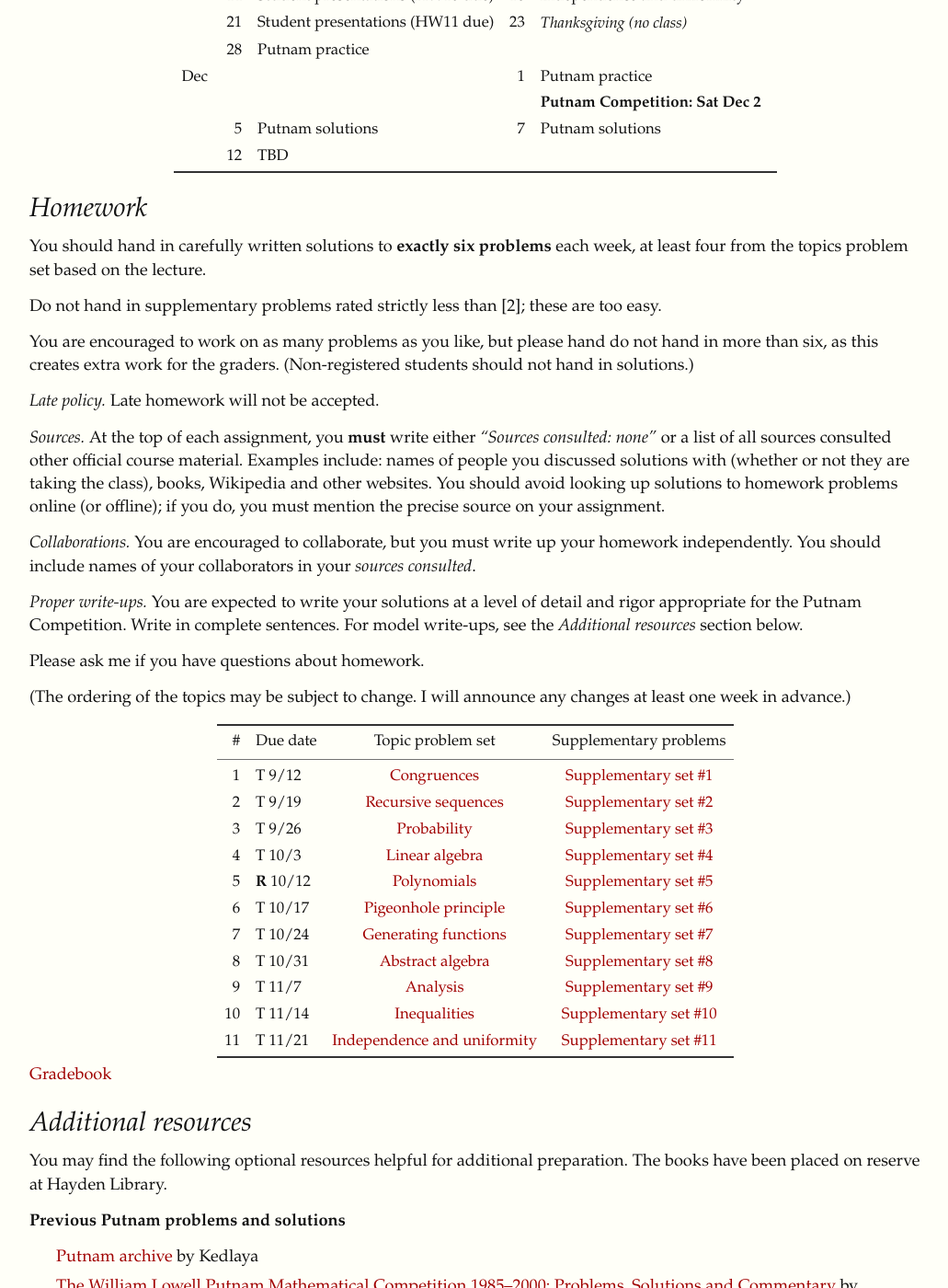
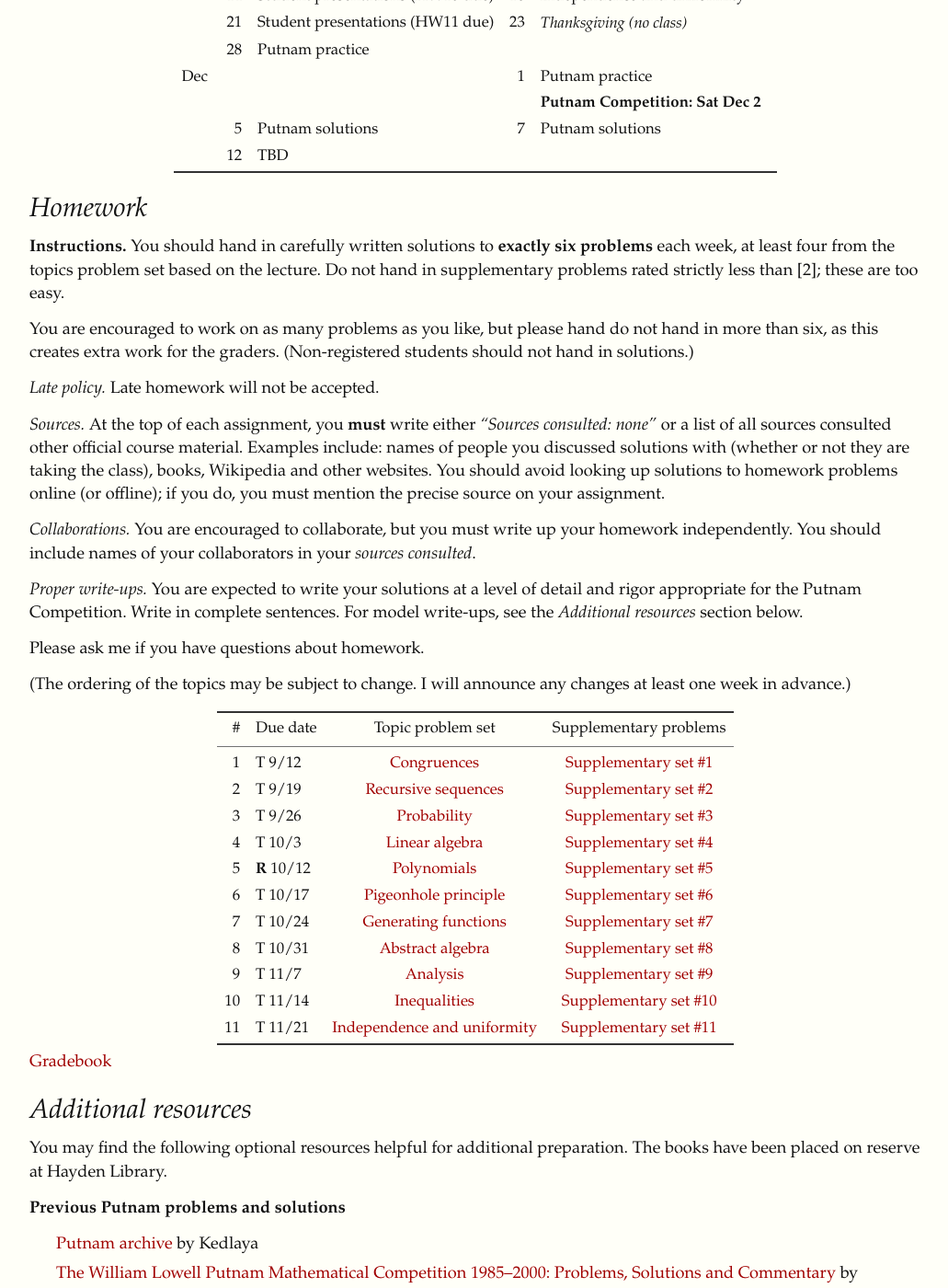
Before and after one commit to yufeizhao/yufeizhao.github.io, a Jekyll site: the page built from a34/index.md, in a window 1280 px wide and 1400 px high, scrolled down 1141 px. Shown: the whole window at 92% size, without its empty margins (123-1154 px from the left). Built offline with Jekyll 4.4.1, drawn with Linux system fonts in a browser that asks for light colours; nearby versions of some CDN libraries; some of the changed text lies outside the part shown.

Commit message:
courses homepages

```diff
--- a/a34/index.md
+++ b/a34/index.md
@@ -51,9 +51,9 @@ MIT students who are not officially enrolled are welcome to participate, but sho
 
 
 ## Homework
-You should hand in carefully written solutions to **exactly six problems** each week, at least four from the topics problem set based on the lecture.
 
-Do not hand in supplementary problems rated strictly less than [2]; these are too easy.
+
+**Instructions.** You should hand in carefully written solutions to **exactly six problems** each week, at least four from the topics problem set based on the lecture. Do not hand in supplementary problems rated strictly less than [2]; these are too easy.
 
 You are encouraged to work on as many problems as you like, but please hand do not hand in more than six, as this creates extra work for the graders. (Non-registered students should not hand in solutions.)
 
@@ -97,5 +97,5 @@ You may find the following optional resources helpful for additional preparation
 
 **Additional books helpful for preparation**
 
-- [Problem-solving through problems](https://www.amazon.com/Problem-Solving-Through-Problems-Problem-Mathematics/dp/0387961712/) by Larson
-- [Putnam and beyond](https://www.amazon.com/Putnam-Beyond-Razvan-Gelca/dp/0387257659/) by Gelca and Andreescu
+- [Problem-Solving Through Problems](https://www.amazon.com/Problem-Solving-Through-Problems-Problem-Mathematics/dp/0387961712/) by Larson
+- [Putnam and Beyond](https://www.amazon.com/Putnam-Beyond-Razvan-Gelca/dp/0387257659/) by Gelca and Andreescu
```
Also changed, not shown: gtac/index.md (+4 -4 lines).
